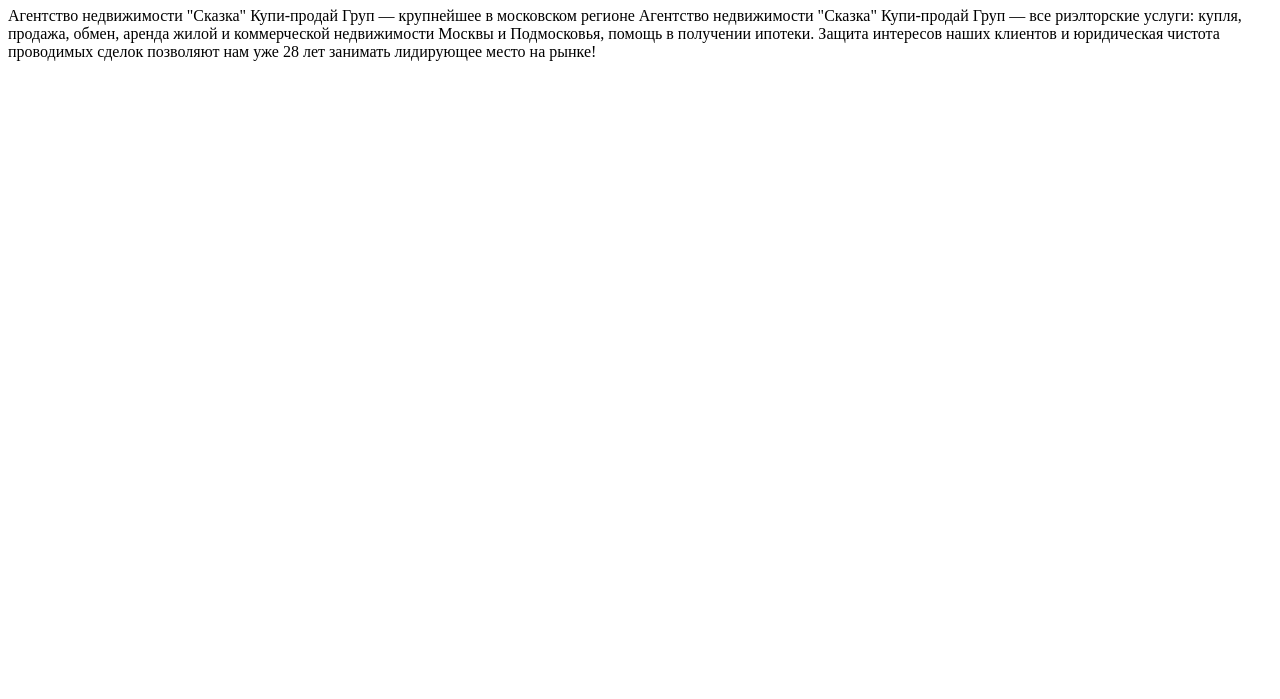
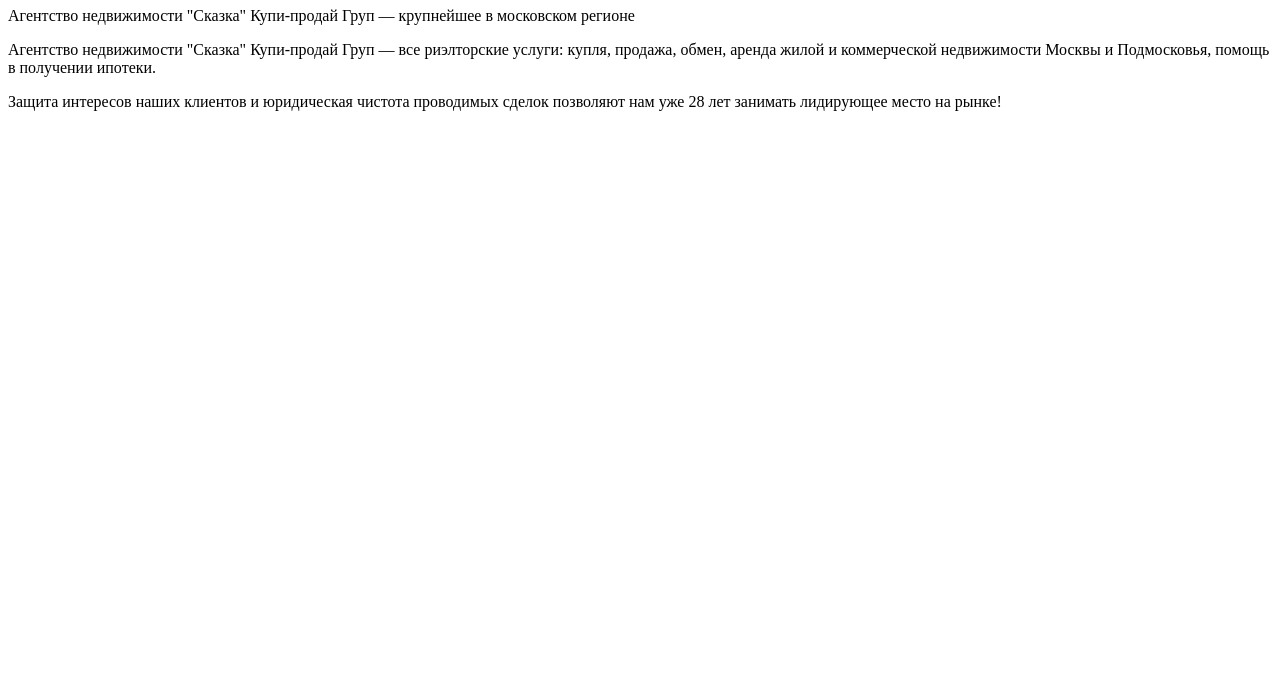
Before and after one commit to gvf-box/Realty, a plain HTML site: page index.html in a window 1280 px wide. Shown: the part 101-800 px from the top of the page. Drawn offline with Linux system fonts and the light colour scheme.

Commit message:
Update index.html

```diff
--- a/index.html
+++ b/index.html
@@ -27,9 +27,9 @@
         </div>
 
         <div>
-        <p>Агентство недвижимости "Сказка" Купи-продай Груп — крупнейшее в московском регионе
-Агентство недвижимости "Сказка" Купи-продай Груп — все риэлторские услуги: купля, продажа, обмен, аренда жилой и коммерческой недвижимости Москвы и Подмосковья, помощь в получении ипотеки.
-Защита интересов наших клиентов и юридическая чистота проводимых сделок позволяют нам уже 28 лет занимать лидирующее место на рынке!</p>
+            <p>Агентство недвижимости "Сказка" Купи-продай Груп — крупнейшее в московском регионе</p>
+            <p>Агентство недвижимости "Сказка" Купи-продай Груп — все риэлторские услуги: купля, продажа, обмен, аренда жилой и коммерческой недвижимости Москвы и Подмосковья, помощь в получении ипотеки.</p>
+            <p>Защита интересов наших клиентов и юридическая чистота проводимых сделок позволяют нам уже 28 лет занимать лидирующее место на рынке!</p>
         </div>
 
         <footer></footer>
```
